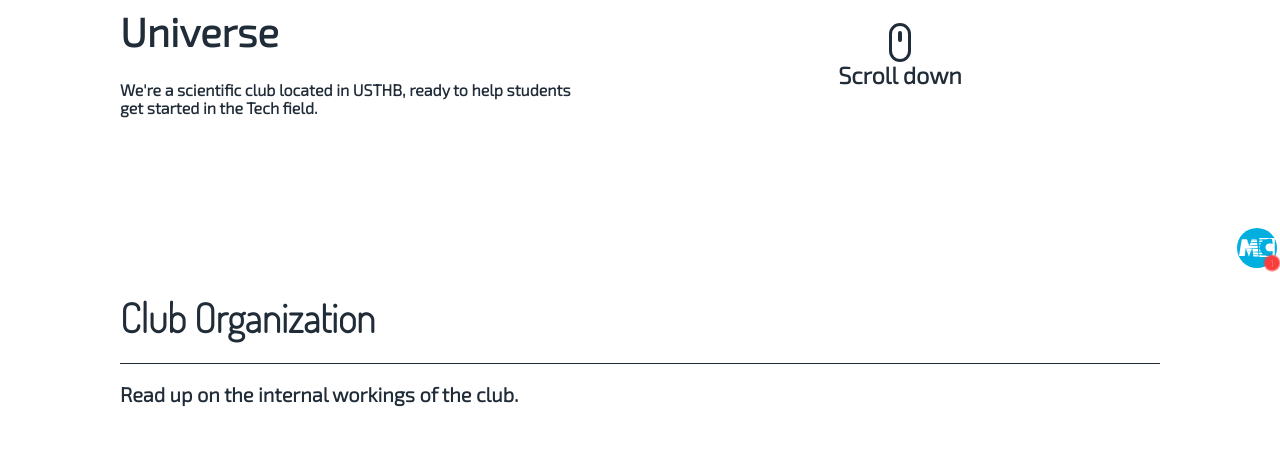
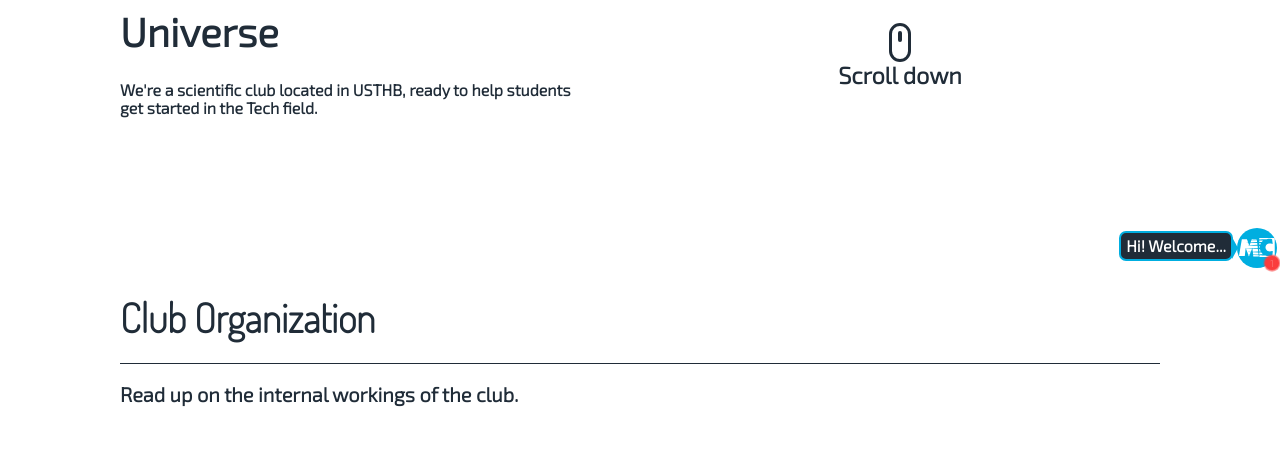
Before and after one commit to Yanis540/PROJET-PWEB, a PHP site: page / in a window 1280 px wide. Shown: the part 696-1156 px from the top of the page. Run offline with PHP 8.4, Linux system fonts and the light colour scheme; data that the repository does not hold is empty; some libraries are stand-ins or nearby versions.

Commit message:
added message for conversation

```diff
--- a/CSS/About.css
+++ b/CSS/About.css
@@ -6,7 +6,7 @@
     z-index: 3000;
 }
 
-.about-us{
+.about-us,.click-message{
     margin-bottom: 5px;
     position: fixed;
     display: flex;
@@ -33,11 +33,30 @@
     ;
 }
 
+.click-message{
+    opacity: 1;
+    transform: unset;
+    background: #202c38;
+    color:#fff;
+    width:max-content;
+    overflow-y: hidden;
+    height: max-content;
+    padding:5px;
+    bottom:10px;
+    transform: unset;
+
+
+}
+
+h4.message-click
+{
+   font-size: .8rem;
+}
 .about-us.show{
     opacity: 1;
     transform: unset;
 }
-.triangle
+.triangle,.triangle-message
 {
     position: fixed;
    width: 0;
@@ -51,6 +70,23 @@
   right:20px;
   opacity: 0;
   transition: all 300ms ease;
+
+}
+.triangle-message{
+  border-bottom: 6px solid var(--chat-color);
+  right:34px;
+  opacity: 1;
+  transition: none;
+
+}
+.triangle-message.hide,.click-message.hide
+{
+    opacity:0;
+    right:20px;
+}
+.click-message.hide{
+
+    transform: translateX(150%);
 
 }
 .show.triangle{
--- a/Components/About.php
+++ b/Components/About.php
@@ -152,4 +152,10 @@
         </div>
      </div>
     <div class="triangle "id='triangle'></div>
+
+    <div class="triangle-message "id='triangle-message'></div>
+    <div class="click-message" id='click-message'>
+        <h4 class="message-click">Hi! Welcome...</h4>
+    </div>
+
 </div>
--- a/JS/messenger.js
+++ b/JS/messenger.js
@@ -2,12 +2,24 @@ let microDisplay=document.getElementById('micro-display');
 let aboutPage=document.getElementById('about');
 let microLogoMesg=microDisplay.firstElementChild;
 let closeMessenger=document.getElementById('close-messenger');
+let clickMessage=document.getElementById('click-message')
+let clickTriangle=document.getElementById('triangle-message')
 let triangle=document.getElementById('triangle');
 
 const modalOverlayMessenger=document.getElementById('overlay-messenger');
 microDisplay.addEventListener('click',(e)=>{
-   handleOpenClose(e);
    microDisplay.classList.toggle('transition');
+   if(!clickTriangle.classList.contains('hide'))
+   {
+    clickTriangle.classList.add('hide');
+    clickMessage.classList.add('hide');
+   }
+
+   setTimeout(()=>{
+    handleOpenClose(e);
+
+   },150);
+
    if(microLogoMesg.getAttribute('data-before')==1)microLogoMesg.setAttribute('data-before',0);
 })
 
```
